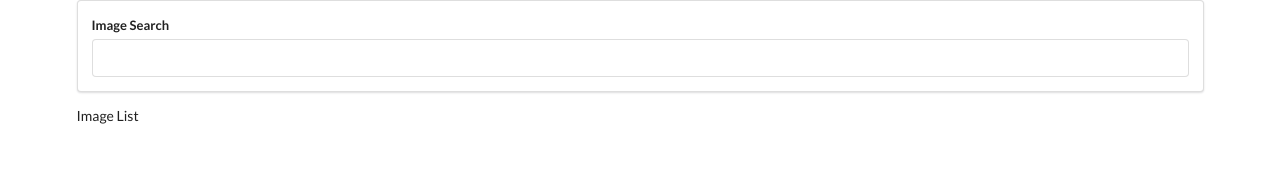
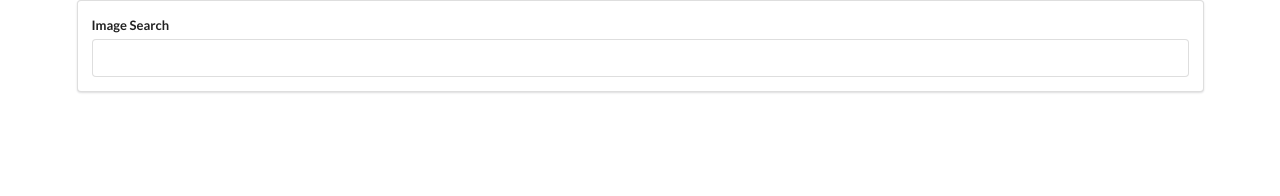
Before and after one commit to r-nmt000/pics, a React (Create React App) app: page / in a window 1280 px wide. Shown: the top 196 px of the page. Built offline with nearby package versions, Linux system fonts and the light colour scheme.

Commit message:
Show images as search result

```diff
--- a/src/components/ImageList.js
+++ b/src/components/ImageList.js
@@ -2,10 +2,10 @@
 
 
 const ImageList = (props) => {
-    console.log(props.images);
-    return (
-        <div>Image List</div>
-    )
+    const images = props.images.map(image => {
+        return <img key={image.id} src={image.urls.regular} alt=""/>
+    });
+    return <div>{images}</div>
 };
 
 export default ImageList;
```
